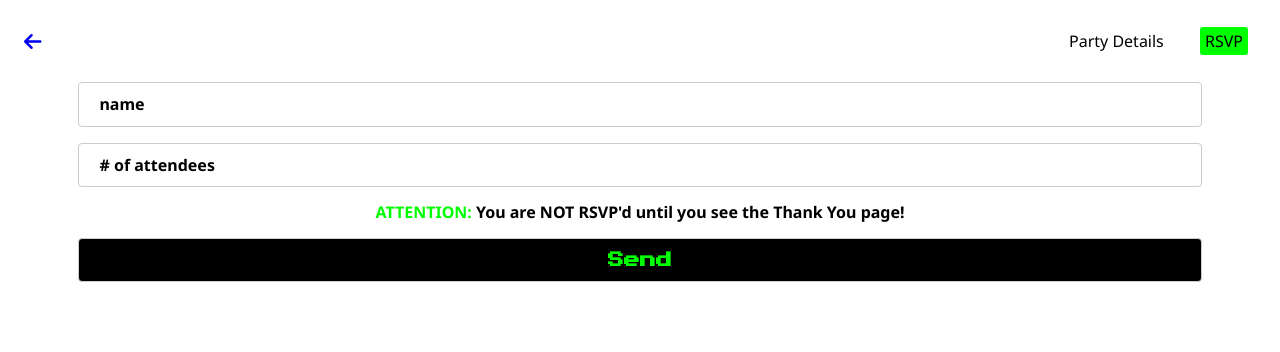
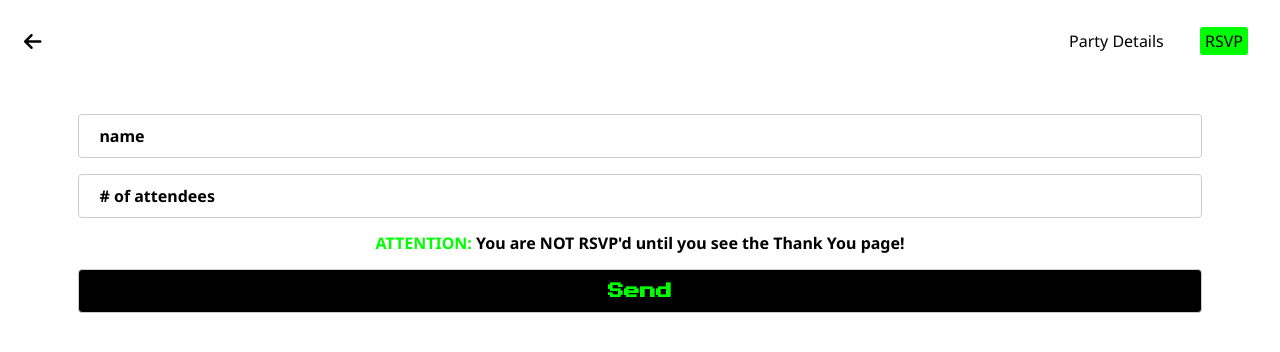
Before and after one commit to mserr113/Franks-40th-Birthday, a plain HTML site: page rsvp.html in a window 1280 px wide. Drawn offline with Linux system fonts and the light colour scheme.

Commit message:
nav arrow styling

```diff
--- a/styles/games.sass
+++ b/styles/games.sass
@@ -1,9 +1,6 @@
 *
     margin: 0
     padding: 0
-.nav-arrow i
-    color: black
-    padding-bottom: 2em
 
 .party-breakdown
     text-align: center
--- a/styles/styles.sass
+++ b/styles/styles.sass
@@ -33,6 +33,10 @@
     border-radius: 3px
     padding: 3px 5px 3px 5px
 
+.nav-arrow i
+    color: black
+    padding-bottom: 2em
+
 .party-page
     background-color: black
     border-radius: 8px
```
Also changed, not shown: styles/games.css, styles/styles.css, 2 other files.
